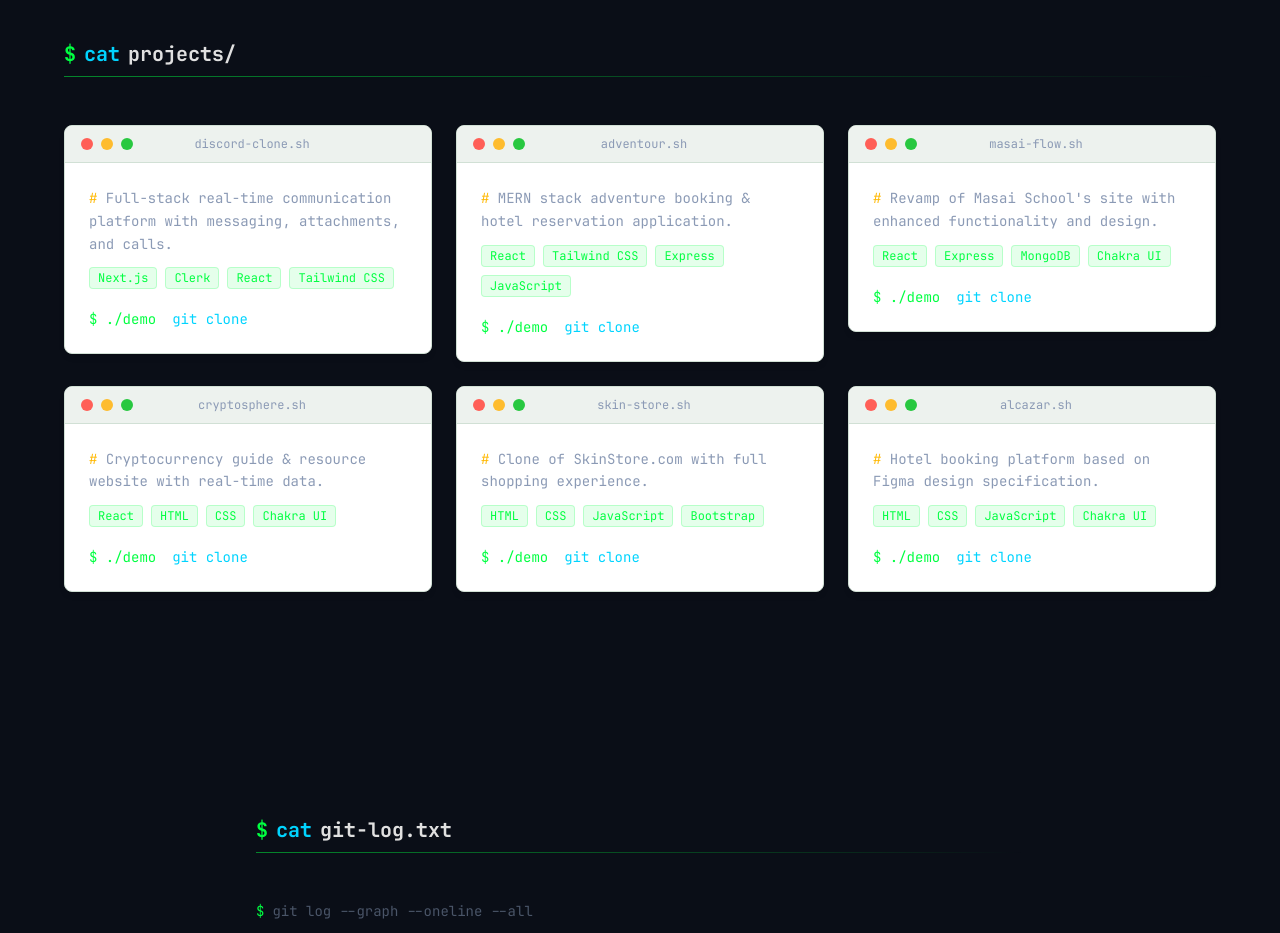
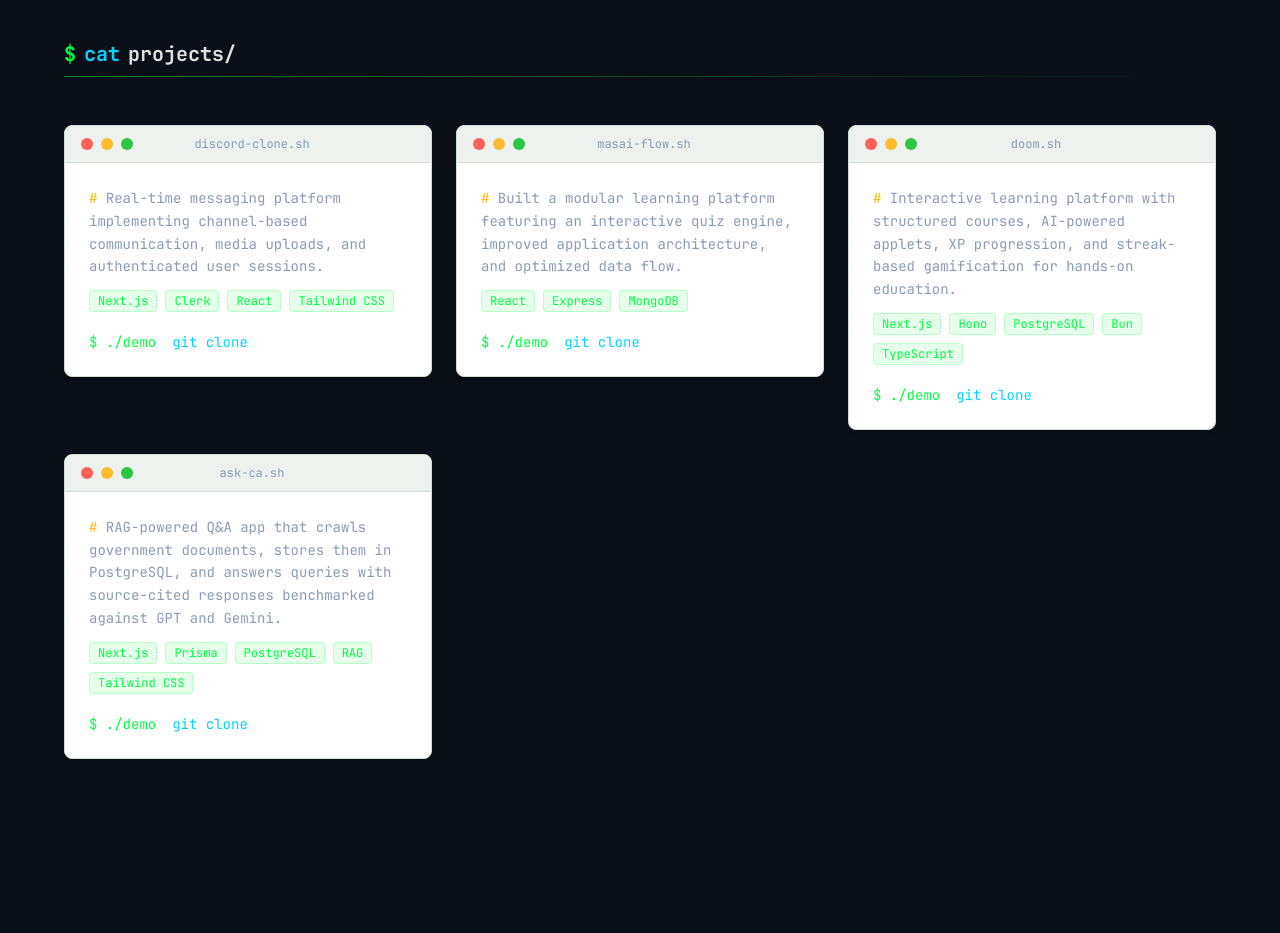
Before and after one commit to karankotai/karankotai.github.io, a Vue app: page / in a window 1280 px wide. Shown: the part 3000-3933 px from the top of the page. Built offline with nearby package versions, Linux system fonts and the light colour scheme.

Commit message:
updated details

```diff
--- a/src/data/personal.ts
+++ b/src/data/personal.ts
@@ -10,5 +10,5 @@ traits: ['System Design', 'Ownership Mindset', 'Product Thinking'],
   email: 'karankotai23@gmail.com',
   github: 'https://github.com/karankotai',
   linkedin: 'https://www.linkedin.com/in/karan-kotai-1a79a9270/',
-  resume: 'https://drive.google.com/file/d/1pkkMgawxtbA3mYI61robfMhEI3gjEkv0/view',
+  resume: 'https://drive.google.com/file/d/1TrHqEH-d4yY3T88JyfOH_7mZvhQBO81P/view',
 }
--- a/src/data/projects.ts
+++ b/src/data/projects.ts
@@ -2,45 +2,31 @@ import type { Project } from '@/types'
 
 export const projects: Project[] = [
   {
-    title: 'Discord Clone',
-    description: 'Full-stack real-time communication platform with messaging, attachments, and calls.',
+      title: 'Discord Clone',
+      description: 'Real-time messaging platform implementing channel-based communication, media uploads, and authenticated user sessions.',
     tech: ['Next.js', 'Clerk', 'React', 'Tailwind CSS'],
-    live: 'https://discord-clone-ro4iottyt-karankotai.vercel.app/',
+    live: 'https://discord-clone-eodjnjs66-karnkings-projects.vercel.app/invite/4dd94ced-2eb8-4ae0-954a-da152efef73f',
     repo: 'https://github.com/karankotai/discord-clone',
   },
   {
-    title: 'Adventour',
-    description: 'MERN stack adventure booking & hotel reservation application.',
-    tech: ['React', 'Tailwind CSS', 'Express', 'JavaScript'],
-    live: 'https://adventour-app.vercel.app/',
-    repo: 'https://github.com/karankotai/adventour.github.io',
-  },
-  {
     title: 'Masai Flow',
-    description: 'Revamp of Masai School\'s site with enhanced functionality and design.',
-    tech: ['React', 'Express', 'MongoDB', 'Chakra UI'],
+    description: 'Built a modular learning platform featuring an interactive quiz engine, improved application architecture, and optimized data flow.',
+    tech: ['React', 'Express', 'MongoDB'],
     live: 'https://masai-flow.vercel.app/',
     repo: 'https://github.com/karankotai/Masai-Flow',
   },
   {
-    title: 'CryptoSphere',
-    description: 'Cryptocurrency guide & resource website with real-time data.',
-    tech: ['React', 'HTML', 'CSS', 'Chakra UI'],
-    live: 'https://karankotai.github.io/Cryptosphere/',
-    repo: 'https://github.com/karankotai/Cryptosphere',
+    title: 'Doom',
+    description: 'Interactive learning platform with structured courses, AI-powered applets, XP progression, and streak-based gamification for hands-on education.',
+    tech: ['Next.js', 'Hono', 'PostgreSQL', 'Bun', 'TypeScript'],
+    live: 'https://doom-frontend.vercel.app/',
+    repo: 'https://github.com/karankotai/doom',
   },
   {
-    title: 'Skin Store',
-    description: 'Clone of SkinStore.com with full shopping experience.',
-    tech: ['HTML', 'CSS', 'JavaScript', 'Bootstrap'],
-    live: 'https://skinkastore.netlify.app/',
-    repo: 'https://github.com/karankotai/SkinStore',
-  },
-  {
-    title: 'Alcazar',
-    description: 'Hotel booking platform based on Figma design specification.',
-    tech: ['HTML', 'CSS', 'JavaScript', 'Chakra UI'],
-    live: 'https://alcazartravelling.netlify.app/',
-    repo: 'https://github.com/karankotai/Travel-website',
+    title: 'Ask-CA',
+    description: 'RAG-powered Q&A app that crawls government documents, stores them in PostgreSQL, and answers queries with source-cited responses benchmarked against GPT and Gemini.',
+    tech: ['Next.js', 'Prisma', 'PostgreSQL', 'RAG', 'Tailwind CSS'],
+    live: 'https://ask-ca.vercel.app/',
+    repo: 'https://github.com/karankotai/ask-ca',
   },
 ]
```
